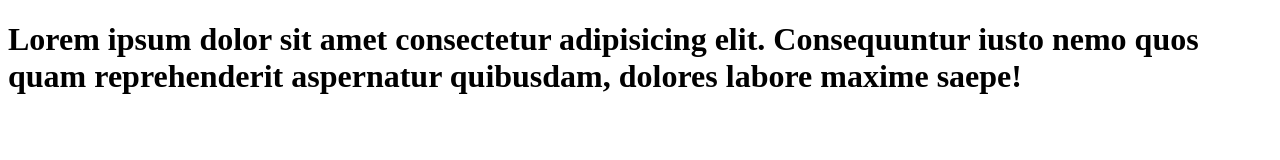
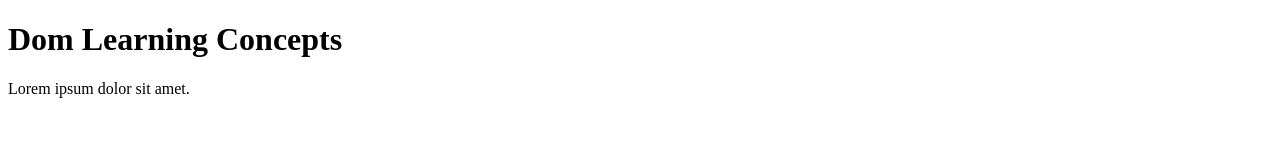
Before and after one commit to Dhiraj077/new-start-jscript, a plain HTML site: page 06_dom/one.html in a window 1280 px wide. Drawn offline with Linux system fonts and the light colour scheme.

Commit message:
dom concepts

```diff
--- a/06_dom/one.html
+++ b/06_dom/one.html
@@ -6,7 +6,8 @@
 </head>
 <body>
     <div class="bg-black">
-        <h1 class="heading">Lorem ipsum dolor sit amet consectetur adipisicing elit. Consequuntur iusto nemo quos quam reprehenderit aspernatur quibusdam, dolores labore maxime saepe!</h1>
+        <h1 class="heading">Dom Learning Concepts</h1>
+        <p>Lorem ipsum dolor sit amet.</p>
     </div>
 </body>
 </html>
```
